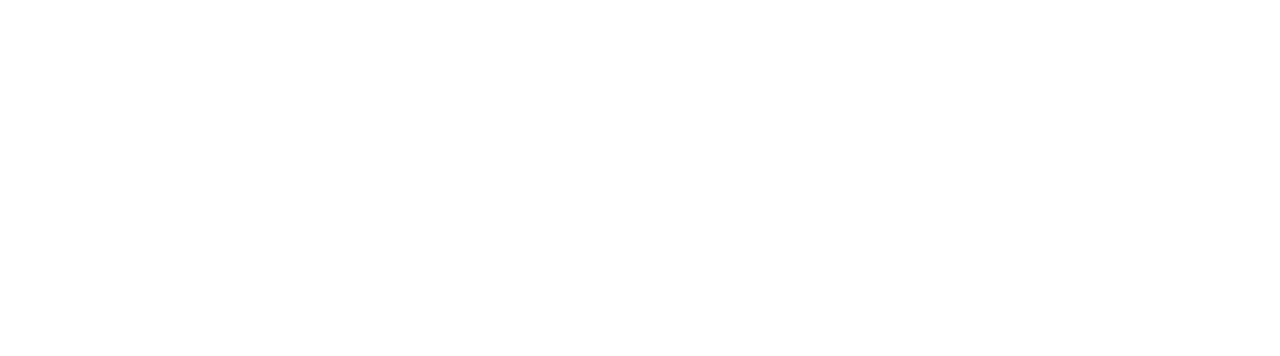
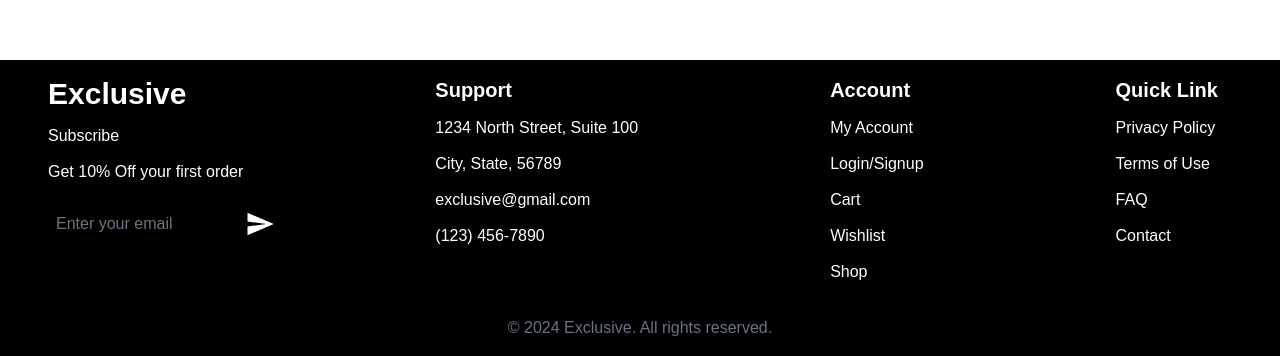
Before and after one commit to Uzair73/Pick_Online, a Next.js app: page / in a window 1280 px wide. Shown: the part 876-1232 px from the top of the page. Before the commit the page ends 936 px from the top, so only its background shows below. Built offline with nearby package versions, Linux system fonts and the light colour scheme.

Commit message:
added the footer

```diff
--- a/app/layout.js
+++ b/app/layout.js
@@ -1,6 +1,7 @@
 import { Geist, Geist_Mono } from "next/font/google";
 import "./globals.css";
 import Navbar from "@/components/Navbar";
+import Footer from "@/components/Footer";
 
 const geistSans = Geist({
   variable: "--font-geist-sans",
@@ -23,6 +24,7 @@
       <body>
         <Navbar/>
         {children}
+        <Footer/>
       </body>
     </html>
   );
--- /dev/null
+++ b/components/Footer.jsx
@@ -0,0 +1,54 @@
+import Link from 'next/link';
+import React from 'react'
+import { MdSend } from 'react-icons/md';
+const Footer = () => {
+  return (
+    <>
+    <div className='bg-black'>
+    <div className="container-fluid flex h-full w-full gap-40 px-8">
+      <div className="box flex flex-col justify-start p-4 text-white gap-3">
+        <h2 className="font-bold text-3xl self-start">Exclusive</h2>
+        <p>Subscribe</p>
+        <p>Get 10% Off your first order</p>
+        <div className="flex mt-2 items-center bg-black">
+          <input type="text" placeholder='Enter your email' className="flex-1 p-2 bg-black text-white placeholder-gray-500" />
+          <button className="-mx-8">
+            <MdSend className="text-white text-3xl"/>
+          </button>
+        </div>
+      </div>
+
+      <div className="box flex flex-col justify-start p-4 text-white gap-3">
+        <p className="font-bold text-xl self-start">Support</p>
+        <p>1234 North Street, Suite 100</p>
+        <p>City, State, 56789</p>
+        <p>exclusive@gmail.com</p>
+        <p>(123) 456-7890</p>
+      </div>
+
+      <div className="box flex flex-col justify-start p-4 text-white gap-3">
+        <p className="font-bold text-xl self-start">Account</p>
+        <Link href={'#'}>My Account</Link>
+        <Link href={'/login'}>Login/Signup</Link>
+        <Link href={'/cart'}>Cart</Link>
+        <Link href={'/wishlist'}>Wishlist</Link>
+        <Link href={'/shop'}>Shop</Link>
+      </div>
+
+      <div className="box flex flex-col justify-start p-4 text-white gap-3">
+        <p className="font-bold text-xl self-start">Quick Link</p>
+        <Link href={'/privacy-policy'}>Privacy Policy</Link>
+        <Link href={'/terms-of-use'}>Terms of Use</Link>
+        <Link href={'/faq'}>FAQ</Link>
+        <Link href={'/contact'}>Contact</Link>
+      </div>
+    </div>
+    <div className="box p-4 text-gray-500 w-full flex justify-center">
+      <p>&copy; {new Date().getFullYear()} Exclusive. All rights reserved.</p>
+    </div>
+    </div>
+    </>
+  )
+}
+
+export default Footer
```
